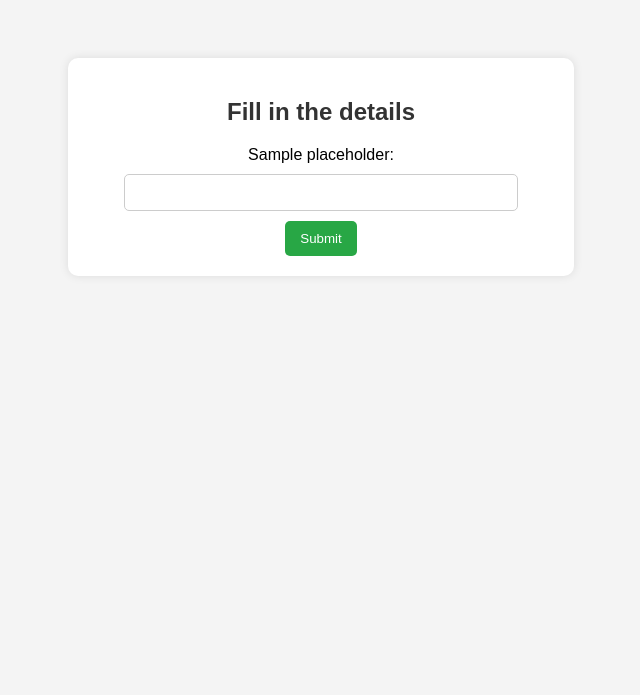
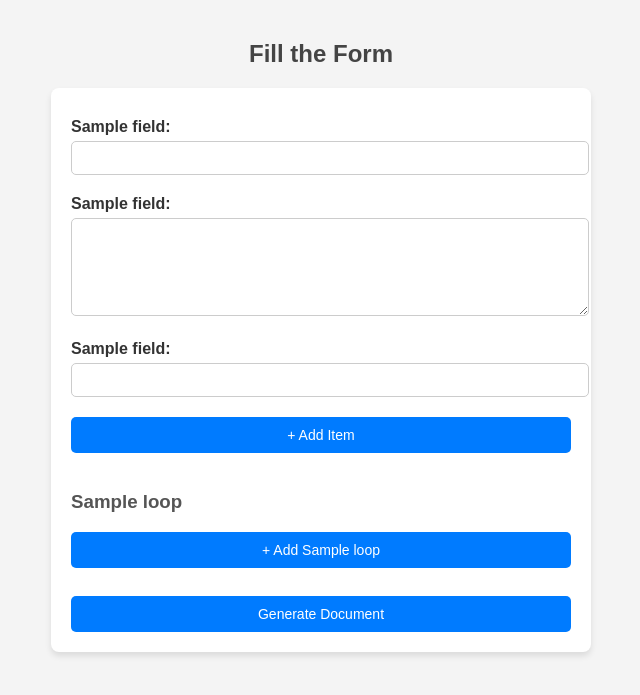
Before and after one commit to kathiravanbtm/dynamic_form, a Flask app: template templates/form.html in a window 1280 px wide. Shown: the top 695 px of the page, without its empty margins (319-959 px from the left). Run offline with Flask 3, Linux system fonts and the light colour scheme; the template is opened without the code that fills it: most values are stand-ins (such as "Sample title", 1, 10 or a date in 2020).

Commit message:
working dynamic placeholder recoginition of text, para and list and replace correctly

```diff
--- a/app.py
+++ b/app.py
@@ -3,6 +3,7 @@ from werkzeug.utils import secure_filename
 import os
 import docx
 import re
+import shutil
 
 app = Flask(__name__)
 
@@ -13,73 +14,199 @@ ALLOWED_EXTENSIONS = {"docx"}
 app.config["UPLOAD_FOLDER"] = UPLOAD_FOLDER
 app.config["MODIFIED_FOLDER"] = MODIFIED_FOLDER
 
-if not os.path.exists(UPLOAD_FOLDER):
-    os.makedirs(UPLOAD_FOLDER)
-if not os.path.exists(MODIFIED_FOLDER):
-    os.makedirs(MODIFIED_FOLDER)
+# Ensure directories exist
+os.makedirs(UPLOAD_FOLDER, exist_ok=True)
+os.makedirs(MODIFIED_FOLDER, exist_ok=True)
+
 
 def allowed_file(filename):
     return "." in filename and filename.rsplit(".", 1)[1].lower() in ALLOWED_EXTENSIONS
+import re
+from docx import Document
 
-def extract_placeholders(doc_path):
-    """Extracts placeholders in the order they appear in the document."""
-    doc = docx.Document(doc_path)
-    pattern = r"\{\{(.*?)\}\}"
-    placeholders = []
-    seen = set()
+def extract_placeholders(docx_path):
+    """Extract placeholders and categorize them into single inputs, paragraphs, lists, and loops."""
+    doc = Document(docx_path)
+
+    single_inputs = set()
+    paragraphs = set()
+    lists = set()
+    loops = {}
+
+    # Regex patterns
+    single_line_regex = r"{{\s*([\w\d_]+)\s*}}"  # Matches {{name}}
+    paragraph_regex = r"{{\s*paragraph:([\w\d_]+)\s*}}"  # Matches {{paragraph:bio}}
+    list_regex = r"{{\s*list:([\w\d_]+)\s*}}"  # Matches {{list:skills}}
+    loop_start_regex = r"{loop:([\w\d_]+)}"  # Matches {loop:experiences}
+    loop_end_regex = r"{endloop}"  # Matches {endloop}
+
+    in_loop = False
+    loop_name = None
 
     for para in doc.paragraphs:
-        matches = re.findall(pattern, para.text)
-        for match in matches:
-            if match not in seen:
-                placeholders.append(match)
-                seen.add(match)
+        text = para.text.strip()
 
-    return placeholders
+        # Detect start of loop
+        match_loop_start = re.search(loop_start_regex, text)
+        if match_loop_start:
+            in_loop = True
+            loop_name = match_loop_start.group(1)
+            loops[loop_name] = set()
+            continue
+
+        # Detect end of loop
+        if re.search(loop_end_regex, text):
+            in_loop = False
+            loop_name = None
+            continue
+
+        # If inside a loop, collect placeholders
+        if in_loop and loop_name:
+            fields = re.findall(single_line_regex, text) + re.findall(paragraph_regex, text)
+            loops[loop_name].update(fields)
+            continue
+
+        # Detect standalone placeholders
+        matches_paragraph = re.findall(paragraph_regex, text)
+        matches_list = re.findall(list_regex, text)
+        matches_single = re.findall(single_line_regex, text)
+
+        paragraphs.update(matches_paragraph)
+        lists.update(matches_list)
+        single_inputs.update(matches_single)
+
+    # Extract placeholders from tables (only single-line inputs allowed)
+    for table in doc.tables:
+        for row in table.rows:
+            for cell in row.cells:
+                text = cell.text.strip()
+                matches = re.findall(single_line_regex, text)
+                single_inputs.update(matches)
+
+    return {
+        "single": list(single_inputs),
+        "paragraphs": list(paragraphs),
+        "lists": list(lists),
+        "loops": {key: list(value) for key, value in loops.items()},
+    }
+
+
+
+import os
+import docx
+
+import docx
+import os
+
+import docx
+import os
+
+import os
+import docx
 
 def replace_placeholders(doc_path, replacements):
-    """Replaces placeholders in a .docx file with user inputs."""
+    """Replaces placeholders, including single-line, paragraphs, lists, and loops, in a .docx file."""
     doc = docx.Document(doc_path)
 
+    # Process paragraphs
     for para in doc.paragraphs:
         for placeholder, value in replacements.items():
-            para.text = para.text.replace(f"{{{{{placeholder}}}}}", value)
+            placeholder_tag = f"{{{{{placeholder}}}}}"  # Standard placeholder
+            paragraph_tag = f"{{{{paragraph:{placeholder}}}}}"  # Paragraph-specific placeholder
+            list_tag = f"{{{{list:{placeholder}}}}}"  # List-specific placeholder
 
-    modified_path = os.path.join(app.config["MODIFIED_FOLDER"], "modified.docx")
+            if paragraph_tag in para.text:
+                para.text = para.text.replace(paragraph_tag, str(value))
+            elif list_tag in para.text:  # Handle lists
+                if isinstance(value, list):
+                    formatted_list = "\n".join([f"{i+1}. {item}" for i, item in enumerate(value)])
+                    para.text = para.text.replace(list_tag, formatted_list)
+            elif placeholder_tag in para.text:
+                para.text = para.text.replace(placeholder_tag, str(value))
+
+    # Process tables
+    for table in doc.tables:
+        for row in table.rows:
+            for cell in row.cells:
+                for placeholder, value in replacements.items():
+                    placeholder_tag = f"{{{{{placeholder}}}}}"
+                    paragraph_tag = f"{{{{paragraph:{placeholder}}}}}"
+                    list_tag = f"{{{{list:{placeholder}}}}}"
+
+                    if paragraph_tag in cell.text:
+                        cell.text = cell.text.replace(paragraph_tag, str(value))
+                    elif list_tag in cell.text:  # Handle lists inside tables
+                        if isinstance(value, list):
+                            formatted_list = "\n".join([f"{i+1}. {item}" for i, item in enumerate(value)])
+                            cell.text = cell.text.replace(list_tag, formatted_list)
+                    elif placeholder_tag in cell.text:
+                        cell.text = cell.text.replace(placeholder_tag, str(value))
+
+    # Process looping sections
+    for placeholder, values in replacements.items():
+        if isinstance(values, list) and all(isinstance(item, dict) for item in values):  # Check if it's a loop
+            loop_start = f"{{loop:{placeholder}}}"
+            loop_end = "{endloop}"
+
+            start_idx, end_idx = None, None
+            for i, para in enumerate(doc.paragraphs):
+                if loop_start in para.text:
+                    start_idx = i
+                if loop_end in para.text:
+                    end_idx = i
+                    break
+
+            if start_idx is not None and end_idx is not None:
+                loop_template = [p.text for p in doc.paragraphs[start_idx + 1:end_idx]]
+                new_content = []
+
+                for entry in values:  # Loop through data list
+                    for template_line in loop_template:
+                        new_line = template_line
+                        for key, val in entry.items():
+                            new_line = new_line.replace(f"{{{{{key}}}}}", str(val))
+                            new_line = new_line.replace(f"{{{{paragraph:{key}}}}}", str(val))
+                            new_line = new_line.replace(f"{{{{list:{key}}}}}", "\n".join([f"{i+1}. {item}" for i, item in enumerate(val)]) if isinstance(val, list) else str(val))
+                        new_content.append(new_line)
+
+                # Replace looped section in document
+                doc.paragraphs[start_idx].text = "\n".join(new_content)
+                for i in range(start_idx + 1, end_idx + 1):
+                    doc.paragraphs[i].text = ""
+
+    # Save modified document
+    modified_path = os.path.join("modified", "modified.docx")
     doc.save(modified_path)
     return modified_path
 
-@app.route("/", methods=["GET", "POST"])
-def upload_file():
-    if request.method == "POST":
-        if "file" not in request.files:
-            return "No file part"
-
-        file = request.files["file"]
-
-        if file.filename == "":
-            return "No selected file"
-
-        if file and allowed_file(file.filename):
-            filename = secure_filename(file.filename)
-            file_path = os.path.join(app.config["UPLOAD_FOLDER"], filename)
-            file.save(file_path)
-
-            placeholders = extract_placeholders(file_path)
-            return render_template("form.html", placeholders=placeholders, file_name=filename)
-
-    return render_template("upload.html")
 
 @app.route("/fill_form", methods=["POST"])
 def fill_form():
     filename = request.form.get("file_name")
     file_path = os.path.join(app.config["UPLOAD_FOLDER"], filename)
 
-    replacements = {key: request.form[key] for key in request.form if key != "file_name"}
+    replacements = {}
+
+    # Process single and paragraph inputs
+    for key, value in request.form.items():
+        if key not in ["file_name"] and not key.endswith("[]"):
+            replacements[key] = value
+
+    # Process list inputs
+    for key in request.form:
+        if key.endswith("[]"):
+            replacements[key[:-2]] = request.form.getlist(key)
+
+    # Process looping sections
+    for loop_name in request.form:
+        if loop_name.startswith("loop_"):
+            loop_items = request.form.getlist(loop_name)
+            replacements[loop_name] = loop_items
 
     modified_file = replace_placeholders(file_path, replacements)
 
     return send_file(modified_file, as_attachment=True)
 
+
 if __name__ == "__main__":
     app.run(debug=True)
--- a/templates/form.html
+++ b/templates/form.html
@@ -1,24 +1,172 @@
 <!DOCTYPE html>
-<html lang="en">
+<html>
 <head>
-    <meta charset="UTF-8">
-    <meta name="viewport" content="width=device-width, initial-scale=1.0">
     <title>Fill Form</title>
-    <link rel="stylesheet" href="{{ url_for('static', filename='styles.css') }}">
+
+    <style>
+        /* General Page Styling */
+body {
+    font-family: Arial, sans-serif;
+    margin: 40px;
+    background-color: #f4f4f4;
+    color: #333;
+}
+
+/* Form Container */
+form {
+    background: white;
+    padding: 20px;
+    border-radius: 8px;
+    box-shadow: 0px 4px 6px rgba(0, 0, 0, 0.1);
+    max-width: 500px;
+    margin: auto;
+}
+
+/* Headings */
+h2 {
+    text-align: center;
+    color: #444;
+}
+
+h3 {
+    margin-top: 20px;
+    color: #555;
+}
+
+/* Labels */
+label {
+    font-weight: bold;
+    display: block;
+    margin: 10px 0 5px;
+}
+
+/* Input Fields */
+input[type="text"],
+textarea {
+    width: 100%;
+    padding: 8px;
+    margin-bottom: 10px;
+    border: 1px solid #ccc;
+    border-radius: 5px;
+    font-size: 14px;
+}
+
+/* Textarea */
+textarea {
+    resize: vertical;
+    min-height: 80px;
+}
+
+/* Buttons */
+button {
+    background-color: #007bff;
+    color: white;
+    border: none;
+    padding: 10px;
+    border-radius: 5px;
+    cursor: pointer;
+    font-size: 14px;
+    display: block;
+    width: 100%;
+    margin-top: 10px;
+}
+
+button:hover {
+    background-color: #0056b3;
+}
+
+/* Dynamic List & Loop Sections */
+#loop-sections, #list-items {
+    margin-top: 10px;
+}
+
+/* Dynamic Sections Styling */
+.loop-section {
+    background: #e9ecef;
+    padding: 10px;
+    margin-top: 10px;
+    border-radius: 5px;
+}
+
+/* Responsive */
+@media (max-width: 600px) {
+    form {
+        width: 90%;
+    }
+}
+
+    </style>
+
+
+    <script>
+        function addListItem(listId) {
+            let container = document.getElementById(listId); // Get the list container
+            let input = document.createElement("input"); // Create a new input field
+            input.type = "text";
+            input.name = listId + "[]"; // Maintain array format in form submission
+            container.appendChild(input); // Add input to the list container
+        }
+
+        function addLoopSection(loopName) {
+            let container = document.getElementById(loopName + "_container");
+            let section = document.createElement("div");
+            section.className = "loop-section";
+
+            let fieldsElement = document.getElementById(loopName + "_data");
+            if (!fieldsElement) {
+                console.error("Missing data-fields for loop:", loopName);
+                return;
+            }
+
+            let fields = JSON.parse(fieldsElement.dataset.fields);
+
+            fields.forEach(field => {
+                let label = document.createElement("label");
+                label.innerHTML = field + ":";
+                section.appendChild(label);
+
+                let input = document.createElement("input");
+                input.type = "text";
+                input.name = loopName + "[" + field + "][]";
+                section.appendChild(input);
+                section.appendChild(document.createElement("br"));
+            });
+
+            container.appendChild(section);
+        }
+    </script>
 </head>
 <body>
-    <div class="container">
-        <h2>Fill in the details</h2>
-        <form action="/fill_form" method="post">
-            <input type="hidden" name="file_name" value="{{ file_name }}">
+    <h2>Fill the Form</h2>
+    <form action="/fill_form" method="post">
+        <input type="hidden" name="file_name" value="{{ file_name }}">
 
-            {% for placeholder in placeholders %}
-                <label>{{ placeholder }}:</label>
-                <input type="text" name="{{ placeholder }}" required><br>
-            {% endfor %}
+        {% for field in placeholders.single %}
+            <label>{{ field }}:</label>
+            <input type="text" name="{{ field }}" required><br>
+        {% endfor %}
 
-            <button type="submit">Submit</button>
-        </form>
-    </div>
+        {% for field in placeholders.paragraphs %}
+            <label>{{ field }}:</label>
+            <textarea name="{{ field }}" required></textarea><br>
+        {% endfor %}
+
+        {% for field in placeholders.lists %}
+            <label>{{ field }}:</label>
+            <div id="{{ field }}">
+                <input type="text" name="{{ field }}[]" required>
+            </div>
+            <button type="button" onclick="addListItem('{{ field }}')">+ Add Item</button><br>
+        {% endfor %}
+
+        {% for loop_name, fields in placeholders.loops.items() %}
+            <h3>{{ loop_name }}</h3>
+            <div id="{{ loop_name }}_container"></div>
+            <button type="button" onclick="addLoopSection('{{ loop_name }}')">+ Add {{ loop_name }}</button><br>
+            <div id="{{ loop_name }}_data" data-fields='{{ fields | tojson | safe }}' hidden></div>
+        {% endfor %}
+
+        <button type="submit">Generate Document</button>
+    </form>
 </body>
 </html>
```
Also changed, not shown: templates/upload.html (+6 -11 lines), 6 other files.
